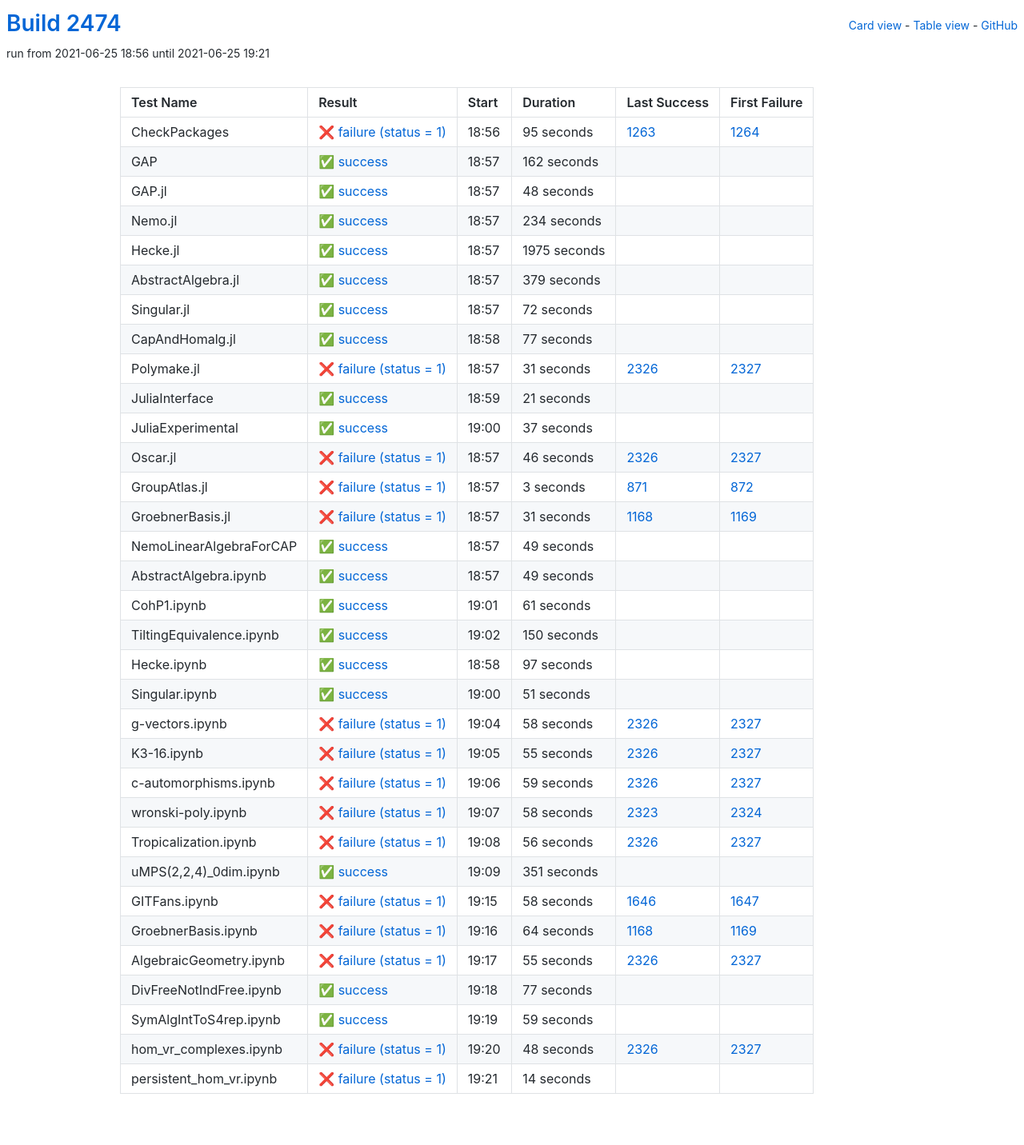
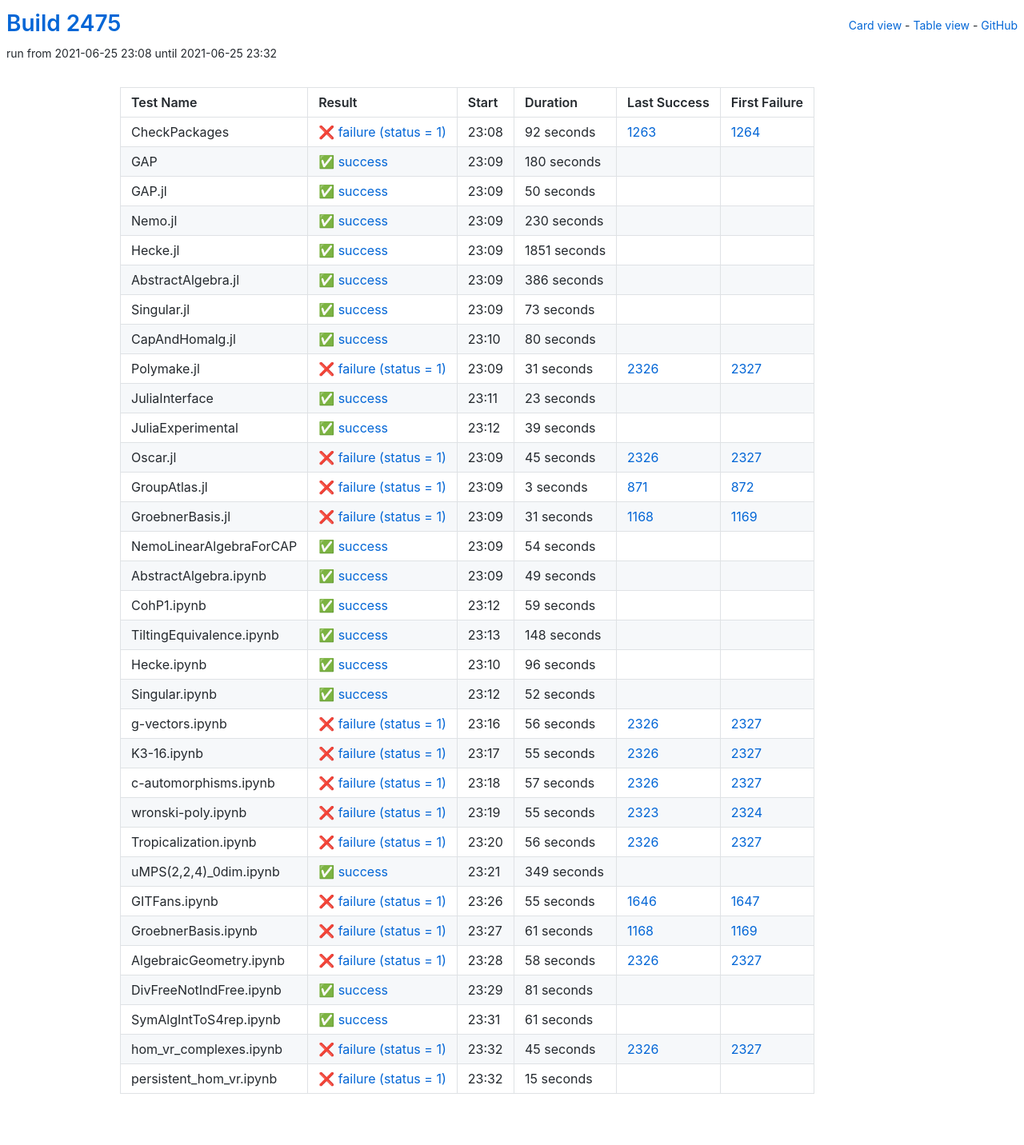
Before and after one commit to oscar-system/oscar-ci-status-stable, a Jekyll site: the page built from table.html, in a window 1280 px wide. Shown: the whole page at 80% size. Built offline with Jekyll 4.4.1, drawn with Linux system fonts in a browser that asks for light colours.

Commit message:
Build #2475

```diff
--- a/_data/ci.yml
+++ b/_data/ci.yml
@@ -1,6 +1,6 @@
 ---
-build: 2474
-build_url: https://oscarci.mathematik.uni-kl.de/job/oscar-stable/2474/
+build: 2475
+build_url: https://oscarci.mathematik.uni-kl.de/job/oscar-stable/2475/
 job: oscar-stable
 organization: oscar-system
 repo: oscar-ci-status-stable
@@ -8,104 +8,104 @@ repourl: https://github.com/oscar-system/oscar-ci-status-stable
 tests:
 - name: CheckPackages
   id: checkpackages
-  log: https://oscarci.mathematik.uni-kl.de/job/oscar-stable/2474/artifact/logs/build-2474/CheckPackages.log
-  start: 2021-06-25 18:56
+  log: https://oscarci.mathematik.uni-kl.de/job/oscar-stable/2475/artifact/logs/build-2475/CheckPackages.log
+  start: 2021-06-25 23:08
   success: false
   exitcode: 1
   status: failure
-  duration: 95
+  duration: 92
   last_success: 1263
   last_success_url: https://oscarci.mathematik.uni-kl.de/job/oscar-stable/1263/
   first_failure: 1264
   first_failure_url: https://oscarci.mathematik.uni-kl.de/job/oscar-stable/1264/
 - name: GAP
   id: gap
-  log: https://oscarci.mathematik.uni-kl.de/job/oscar-stable/2474/artifact/logs/build-2474/GAP.log
-  start: 2021-06-25 18:57
+  log: https://oscarci.mathematik.uni-kl.de/job/oscar-stable/2475/artifact/logs/build-2475/GAP.log
+  start: 2021-06-25 23:09
   success: true
   exitcode: 0
   status: success
-  duration: 162
+  duration: 180
   last_success: false
   last_success_url:
   first_failure: false
   first_failure_url:
 - name: GAP.jl
   id: gap-jl
-  log: https://oscarci.mathematik.uni-kl.de/job/oscar-stable/2474/artifact/logs/build-2474/GAP.jl.log
-  start: 2021-06-25 18:57
+  log: https://oscarci.mathematik.uni-kl.de/job/oscar-stable/2475/artifact/logs/build-2475/GAP.jl.log
+  start: 2021-06-25 23:09
   success: true
   exitcode: 0
   status: success
-  duration: 48
+  duration: 50
   last_success: false
   last_success_url:
   first_failure: false
   first_failure_url:
 - name: Nemo.jl
   id: nemo-jl
-  log: https://oscarci.mathematik.uni-kl.de/job/oscar-stable/2474/artifact/logs/build-2474/Nemo.jl.log
-  start: 2021-06-25 18:57
+  log: https://oscarci.mathematik.uni-kl.de/job/oscar-stable/2475/artifact/logs/build-2475/Nemo.jl.log
+  start: 2021-06-25 23:09
   success: true
   exitcode: 0
   status: success
-  duration: 234
+  duration: 230
   last_success: false
   last_success_url:
   first_failure: false
   first_failure_url:
 - name: Hecke.jl
   id: hecke-jl
-  log: https://oscarci.mathematik.uni-kl.de/job/oscar-stable/2474/artifact/logs/build-2474/Hecke.jl.log
-  start: 2021-06-25 18:57
+  log: https://oscarci.mathematik.uni-kl.de/job/oscar-stable/2475/artifact/logs/build-2475/Hecke.jl.log
+  start: 2021-06-25 23:09
   success: true
   exitcode: 0
   status: success
-  duration: 1975
+  duration: 1851
   last_success: false
   last_success_url:
   first_failure: false
   first_failure_url:
 - name: AbstractAlgebra.jl
   id: abstractalgebra-jl
-  log: https://oscarci.mathematik.uni-kl.de/job/oscar-stable/2474/artifact/logs/build-2474/AbstractAlgebra.jl.log
-  start: 2021-06-25 18:57
+  log: https://oscarci.mathematik.uni-kl.de/job/oscar-stable/2475/artifact/logs/build-2475/AbstractAlgebra.jl.log
+  start: 2021-06-25 23:09
   success: true
   exitcode: 0
   status: success
-  duration: 379
+  duration: 386
   last_success: false
   last_success_url:
   first_failure: false
   first_failure_url:
 - name: Singular.jl
   id: singular-jl
-  log: https://oscarci.mathematik.uni-kl.de/job/oscar-stable/2474/artifact/logs/build-2474/Singular.jl.log
-  start: 2021-06-25 18:57
+  log: https://oscarci.mathematik.uni-kl.de/job/oscar-stable/2475/artifact/logs/build-2475/Singular.jl.log
+  start: 2021-06-25 23:09
   success: true
   exitcode: 0
   status: success
-  duration: 72
+  duration: 73
   last_success: false
   last_success_url:
   first_failure: false
   first_failure_url:
 - name: CapAndHomalg.jl
   id: capandhomalg-jl
-  log: https://oscarci.mathematik.uni-kl.de/job/oscar-stable/2474/artifact/logs/build-2474/CapAndHomalg.jl.log
-  start: 2021-06-25 18:58
+  log: https://oscarci.mathematik.uni-kl.de/job/oscar-stable/2475/artifact/logs/build-2475/CapAndHomalg.jl.log
+  start: 2021-06-25 23:10
   success: true
   exitcode: 0
   status: success
-  duration: 77
+  duration: 80
   last_success: false
   last_success_url:
   first_failure: false
   first_failure_url:
 - name: Polymake.jl
   id: polymake-jl
-  log: https://oscarci.mathematik.uni-kl.de/job/oscar-stable/2474/artifact/logs/build-2474/Polymake.jl.log
-  start: 2021-06-25 18:57
+  log: https://oscarci.mathematik.uni-kl.de/job/oscar-stable/2475/artifact/logs/build-2475/Polymake.jl.log
+  start: 2021-06-25 23:09
   success: false
   exitcode: 1
   status: failure
@@ -116,44 +116,44 @@ tests:
   first_failure_url: https://oscarci.mathematik.uni-kl.de/job/oscar-stable/2327/
 - name: JuliaInterface
   id: juliainterface
-  log: https://oscarci.mathematik.uni-kl.de/job/oscar-stable/2474/artifact/logs/build-2474/JuliaInterface.log
-  start: 2021-06-25 18:59
+  log: https://oscarci.mathematik.uni-kl.de/job/oscar-stable/2475/artifact/logs/build-2475/JuliaInterface.log
+  start: 2021-06-25 23:11
   success: true
   exitcode: 0
   status: success
-  duration: 21
+  duration: 23
   last_success: false
   last_success_url:
   first_failure: false
   first_failure_url:
 - name: JuliaExperimental
   id: juliaexperimental
-  log: https://oscarci.mathematik.uni-kl.de/job/oscar-stable/2474/artifact/logs/build-2474/JuliaExperimental.log
-  start: 2021-06-25 19:00
+  log: https://oscarci.mathematik.uni-kl.de/job/oscar-stable/2475/artifact/logs/build-2475/JuliaExperimental.log
+  start: 2021-06-25 23:12
   success: true
   exitcode: 0
   status: success
-  duration: 37
+  duration: 39
   last_success: false
   last_success_url:
   first_failure: false
   first_failure_url:
 - name: Oscar.jl
   id: oscar-jl
-  log: https://oscarci.mathematik.uni-kl.de/job/oscar-stable/2474/artifact/logs/build-2474/Oscar.jl.log
-  start: 2021-06-25 18:57
+  log: https://oscarci.mathematik.uni-kl.de/job/oscar-stable/2475/artifact/logs/build-2475/Oscar.jl.log
+  start: 2021-06-25 23:09
   success: false
   exitcode: 1
   status: failure
-  duration: 46
+  duration: 45
   last_success: 2326
   last_success_url: https://oscarci.mathematik.uni-kl.de/job/oscar-stable/2326/
   first_failure: 2327
   first_failure_url: https://oscarci.mathematik.uni-kl.de/job/oscar-stable/2327/
 - name: GroupAtlas.jl
   id: groupatlas-jl
-  log: https://oscarci.mathematik.uni-kl.de/job/oscar-stable/2474/artifact/logs/build-2474/GroupAtlas.jl.log
-  start: 2021-06-25 18:57
+  log: https://oscarci.mathematik.uni-kl.de/job/oscar-stable/2475/artifact/logs/build-2475/GroupAtlas.jl.log
+  start: 2021-06-25 23:09
   success: false
   exitcode: 1
   status: failure
@@ -164,8 +164,8 @@ tests:
   first_failure_url: https://oscarci.mathematik.uni-kl.de/job/oscar-stable/872/
 - name: GroebnerBasis.jl
   id: groebnerbasis-jl
-  log: https://oscarci.mathematik.uni-kl.de/job/oscar-stable/2474/artifact/logs/build-2474/GroebnerBasis.jl.log
-  start: 2021-06-25 18:57
+  log: https://oscarci.mathematik.uni-kl.de/job/oscar-stable/2475/artifact/logs/build-2475/GroebnerBasis.jl.log
+  start: 2021-06-25 23:09
   success: false
   exitcode: 1
   status: failure
@@ -176,20 +176,20 @@ tests:
   first_failure_url: https://oscarci.mathematik.uni-kl.de/job/oscar-stable/1169/
 - name: NemoLinearAlgebraForCAP
   id: nemolinearalgebraforcap
-  log: https://oscarci.mathematik.uni-kl.de/job/oscar-stable/2474/artifact/logs/build-2474/NemoLinearAlgebraForCAP.log
-  start: 2021-06-25 18:57
+  log: https://oscarci.mathematik.uni-kl.de/job/oscar-stable/2475/artifact/logs/build-2475/NemoLinearAlgebraForCAP.log
+  start: 2021-06-25 23:09
   success: true
   exitcode: 0
   status: success
-  duration: 49
+  duration: 54
   last_success: false
   last_success_url:
   first_failure: false
   first_failure_url:
 - name: AbstractAlgebra.ipynb
   id: abstractalgebra-ipynb
-  log: https://oscarci.mathematik.uni-kl.de/job/oscar-stable/2474/artifact/logs/build-2474/AbstractAlgebra.ipynb.log
-  start: 2021-06-25 18:57
+  log: https://oscarci.mathematik.uni-kl.de/job/oscar-stable/2475/artifact/logs/build-2475/AbstractAlgebra.ipynb.log
+  start: 2021-06-25 23:09
   success: true
   exitcode: 0
   status: success
@@ -200,68 +200,68 @@ tests:
   first_failure_url:
 - name: CohP1.ipynb
   id: cohp1-ipynb
-  log: https://oscarci.mathematik.uni-kl.de/job/oscar-stable/2474/artifact/logs/build-2474/CohP1.ipynb.log
-  start: 2021-06-25 19:01
+  log: https://oscarci.mathematik.uni-kl.de/job/oscar-stable/2475/artifact/logs/build-2475/CohP1.ipynb.log
+  start: 2021-06-25 23:12
   success: true
   exitcode: 0
   status: success
-  duration: 61
+  duration: 59
   last_success: false
   last_success_url:
   first_failure: false
   first_failure_url:
 - name: TiltingEquivalence.ipynb
   id: tiltingequivalence-ipynb
-  log: https://oscarci.mathematik.uni-kl.de/job/oscar-stable/2474/artifact/logs/build-2474/TiltingEquivalence.ipynb.log
-  start: 2021-06-25 19:02
+  log: https://oscarci.mathematik.uni-kl.de/job/oscar-stable/2475/artifact/logs/build-2475/TiltingEquivalence.ipynb.log
+  start: 2021-06-25 23:13
   success: true
   exitcode: 0
   status: success
-  duration: 150
+  duration: 148
   last_success: false
   last_success_url:
   first_failure: false
   first_failure_url:
 - name: Hecke.ipynb
   id: hecke-ipynb
-  log: https://oscarci.mathematik.uni-kl.de/job/oscar-stable/2474/artifact/logs/build-2474/Hecke.ipynb.log
-  start: 2021-06-25 18:58
+  log: https://oscarci.mathematik.uni-kl.de/job/oscar-stable/2475/artifact/logs/build-2475/Hecke.ipynb.log
+  start: 2021-06-25 23:10
   success: true
   exitcode: 0
   status: success
-  duration: 97
+  duration: 96
   last_success: false
   last_success_url:
   first_failure: false
   first_failure_url:
 - name: Singular.ipynb
   id: singular-ipynb
-  log: https://oscarci.mathematik.uni-kl.de/job/oscar-stable/2474/artifact/logs/build-2474/Singular.ipynb.log
-  start: 2021-06-25 19:00
+  log: https://oscarci.mathematik.uni-kl.de/job/oscar-stable/2475/artifact/logs/build-2475/Singular.ipynb.log
+  start: 2021-06-25 23:12
   success: true
   exitcode: 0
   status: success
-  duration: 51
+  duration: 52
   last_success: false
   last_success_url:
   first_failure: false
   first_failure_url:
 - name: g-vectors.ipynb
   id: g-vectors-ipynb
-  log: https://oscarci.mathematik.uni-kl.de/job/oscar-stable/2474/artifact/logs/build-2474/g-vectors.ipynb.log
-  start: 2021-06-25 19:04
+  log: https://oscarci.mathematik.uni-kl.de/job/oscar-stable/2475/artifact/logs/build-2475/g-vectors.ipynb.log
+  start: 2021-06-25 23:16
   success: false
   exitcode: 1
   status: failure
-  duration: 58
+  duration: 56
   last_success: 2326
   last_success_url: https://oscarci.mathematik.uni-kl.de/job/oscar-stable/2326/
   first_failure: 2327
   first_failure_url: https://oscarci.mathematik.uni-kl.de/job/oscar-stable/2327/
 - name: K3-16.ipynb
   id: k3-16-ipynb
-  log: https://oscarci.mathematik.uni-kl.de/job/oscar-stable/2474/artifact/logs/build-2474/K3-16.ipynb.log
-  start: 2021-06-25 19:05
+  log: https://oscarci.mathematik.uni-kl.de/job/oscar-stable/2475/artifact/logs/build-2475/K3-16.ipynb.log
+  start: 2021-06-25 23:17
   success: false
   exitcode: 1
   status: failure
@@ -272,32 +272,32 @@ tests:
   first_failure_url: https://oscarci.mathematik.uni-kl.de/job/oscar-stable/2327/
 - name: c-automorphisms.ipynb
   id: c-automorphisms-ipynb
-  log: https://oscarci.mathematik.uni-kl.de/job/oscar-stable/2474/artifact/logs/build-2474/c-automorphisms.ipynb.log
-  start: 2021-06-25 19:06
+  log: https://oscarci.mathematik.uni-kl.de/job/oscar-stable/2475/artifact/logs/build-2475/c-automorphisms.ipynb.log
+  start: 2021-06-25 23:18
   success: false
   exitcode: 1
   status: failure
-  duration: 59
+  duration: 57
   last_success: 2326
   last_success_url: https://oscarci.mathematik.uni-kl.de/job/oscar-stable/2326/
   first_failure: 2327
   first_failure_url: https://oscarci.mathematik.uni-kl.de/job/oscar-stable/2327/
 - name: wronski-poly.ipynb
   id: wronski-poly-ipynb
-  log: https://oscarci.mathematik.uni-kl.de/job/oscar-stable/2474/artifact/logs/build-2474/wronski-poly.ipynb.log
-  start: 2021-06-25 19:07
+  log: https://oscarci.mathematik.uni-kl.de/job/oscar-stable/2475/artifact/logs/build-2475/wronski-poly.ipynb.log
+  start: 2021-06-25 23:19
   success: false
   exitcode: 1
   status: failure
-  duration: 58
+  duration: 55
   last_success: 2323
   last_success_url: https://oscarci.mathematik.uni-kl.de/job/oscar-stable/2323/
   first_failure: 2324
   first_failure_url: https://oscarci.mathematik.uni-kl.de/job/oscar-stable/2324/
 - name: Tropicalization.ipynb
   id: tropicalization-ipynb
-  log: https://oscarci.mathematik.uni-kl.de/job/oscar-stable/2474/artifact/logs/build-2474/Tropicalization.ipynb.log
-  start: 2021-06-25 19:08
+  log: https://oscarci.mathematik.uni-kl.de/job/oscar-stable/2475/artifact/logs/build-2475/Tropicalization.ipynb.log
+  start: 2021-06-25 23:20
   success: false
   exitcode: 1
   status: failure
@@ -308,96 +308,96 @@ tests:
   first_failure_url: https://oscarci.mathematik.uni-kl.de/job/oscar-stable/2327/
 - name: uMPS(2,2,4)_0dim.ipynb
   id: umps-2-2-4-0dim-ipynb
-  log: https://oscarci.mathematik.uni-kl.de/job/oscar-stable/2474/artifact/logs/build-2474/uMPS-2-2-4-_0dim.ipynb.log
-  start: 2021-06-25 19:09
+  log: https://oscarci.mathematik.uni-kl.de/job/oscar-stable/2475/artifact/logs/build-2475/uMPS-2-2-4-_0dim.ipynb.log
+  start: 2021-06-25 23:21
   success: true
   exitcode: 0
   status: success
-  duration: 351
+  duration: 349
   last_success: false
   last_success_url:
   first_failure: false
   first_failure_url:
 - name: GITFans.ipynb
   id: gitfans-ipynb
-  log: https://oscarci.mathematik.uni-kl.de/job/oscar-stable/2474/artifact/logs/build-2474/GITFans.ipynb.log
-  start: 2021-06-25 19:15
+  log: https://oscarci.mathematik.uni-kl.de/job/oscar-stable/2475/artifact/logs/build-2475/GITFans.ipynb.log
+  start: 2021-06-25 23:26
   success: false
   exitcode: 1
   status: failure
-  duration: 58
+  duration: 55
   last_success: 1646
   last_success_url: https://oscarci.mathematik.uni-kl.de/job/oscar-stable/1646/
   first_failure: 1647
   first_failure_url: https://oscarci.mathematik.uni-kl.de/job/oscar-stable/1647/
 - name: GroebnerBasis.ipynb
   id: groebnerbasis-ipynb
-  log: https://oscarci.mathematik.uni-kl.de/job/oscar-stable/2474/artifact/logs/build-2474/GroebnerBasis.ipynb.log
-  start: 2021-06-25 19:16
+  log: https://oscarci.mathematik.uni-kl.de/job/oscar-stable/2475/artifact/logs/build-2475/GroebnerBasis.ipynb.log
+  start: 2021-06-25 23:27
   success: false
   exitcode: 1
   status: failure
-  duration: 64
+  duration: 61
   last_success: 1168
   last_success_url: https://oscarci.mathematik.uni-kl.de/job/oscar-stable/1168/
   first_failure: 1169
   first_failure_url: https://oscarci.mathematik.uni-kl.de/job/oscar-stable/1169/
 - name: AlgebraicGeometry.ipynb
   id: algebraicgeometry-ipynb
-  log: https://oscarci.mathematik.uni-kl.de/job/oscar-stable/2474/artifact/logs/build-2474/AlgebraicGeometry.ipynb.log
-  start: 2021-06-25 19:17
+  log: https://oscarci.mathematik.uni-kl.de/job/oscar-stable/2475/artifact/logs/build-2475/AlgebraicGeometry.ipynb.log
+  start: 2021-06-25 23:28
   success: false
   exitcode: 1
   status: failure
-  duration: 55
+  duration: 58
   last_success: 2326
   last_success_url: https://oscarci.mathematik.uni-kl.de/job/oscar-stable/2326/
   first_failure: 2327
   first_failure_url: https://oscarci.mathematik.uni-kl.de/job/oscar-stable/2327/
 - name: DivFreeNotIndFree.ipynb
   id: divfreenotindfree-ipynb
-  log: https://oscarci.mathematik.uni-kl.de/job/oscar-stable/2474/artifact/logs/build-2474/DivFreeNotIndFree.ipynb.log
-  start: 2021-06-25 19:18
+  log: https://oscarci.mathematik.uni-kl.de/job/oscar-stable/2475/artifact/logs/build-2475/DivFreeNotIndFree.ipynb.log
+  start: 2021-06-25 23:29
   success: true
   exitcode: 0
   status: success
-  duration: 77
+  duration: 81
   last_success: false
   last_success_url:
   first_failure: false
   first_failure_url:
 - name: SymAlgIntToS4rep.ipynb
   id: symalginttos4rep-ipynb
-  log: https://oscarci.mathematik.uni-kl.de/job/oscar-stable/2474/artifact/logs/build-2474/SymAlgIntToS4rep.ipynb.log
-  start: 2021-06-25 19:19
+  log: https://oscarci.mathematik.uni-kl.de/job/oscar-stable/2475/artifact/logs/build-2475/SymAlgIntToS4rep.ipynb.log
+  start: 2021-06-25 23:31
   success: true
   exitcode: 0
   status: success
-  duration: 59
+  duration: 61
   last_success: false
   last_success_url:
   first_failure: false
   first_failure_url:
 - name: hom_vr_complexes.ipynb
   id: hom-vr-complexes-ipynb
-  log: https://oscarci.mathematik.uni-kl.de/job/oscar-stable/2474/artifact/logs/build-2474/hom_vr_complexes.ipynb.log
-  start: 2021-06-25 19:20
+  log: https://oscarci.mathematik.uni-kl.de/job/oscar-stable/2475/artifact/logs/build-2475/hom_vr_complexes.ipynb.log
+  start: 2021-06-25 23:32
   success: false
   exitcode: 1
   status: failure
-  duration: 48
+  duration: 45
   last_success: 2326
   last_success_url: https://oscarci.mathematik.uni-kl.de/job/oscar-stable/2326/
   first_failure: 2327
   first_failure_url: https://oscarci.mathematik.uni-kl.de/job/oscar-stable/2327/
 - name: persistent_hom_vr.ipynb
   id: persistent-hom-vr-ipynb
-  log: https://oscarci.mathematik.uni-kl.de/job/oscar-stable/2474/artifact/logs/build-2474/persistent_hom_vr.ipynb.log
-  start: 2021-06-25 19:21
+  log: https://oscarci.mathematik.uni-kl.de/job/oscar-stable/2475/artifact/logs/build-2475/persistent_hom_vr.ipynb.log
+  start: 2021-06-25 23:32
   success: false
   exitcode: 1
   status: failure
-  duration: 14
+  duration: 15
   last_success: false
   last_success_url:
   first_failure: false
```
Also changed, not shown: README.md.
